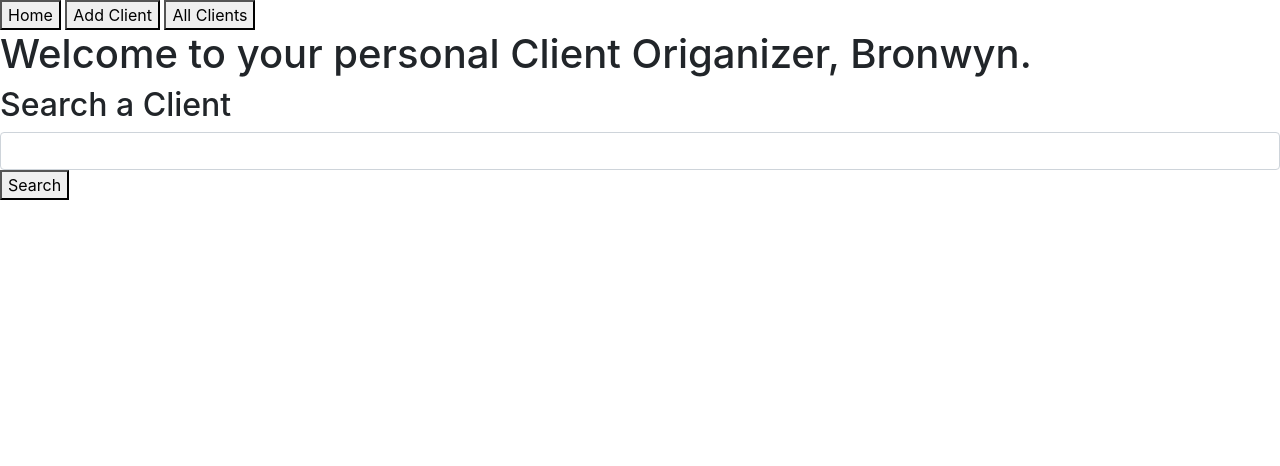
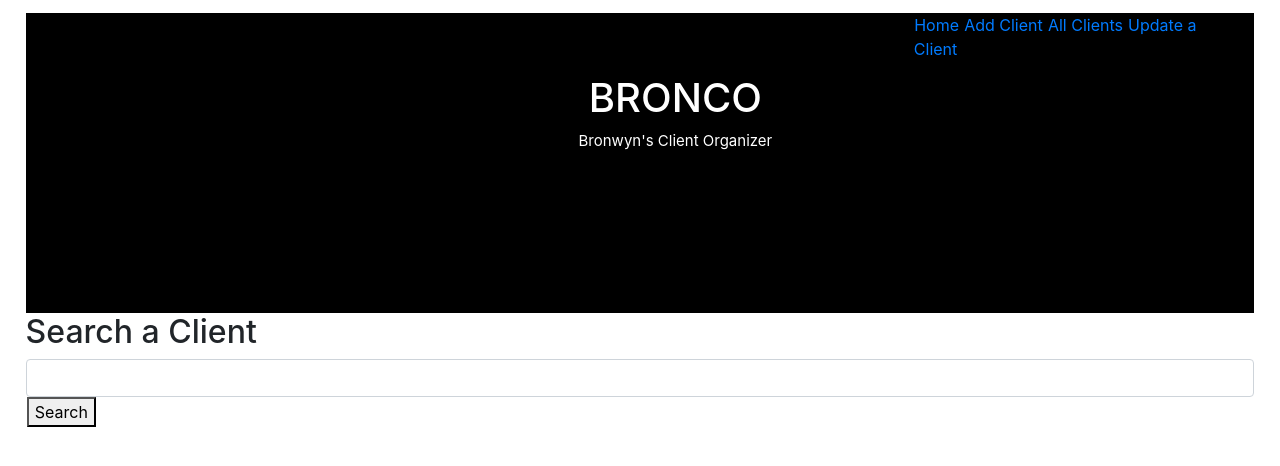
Before and after one commit to Etchmon/bron-co, a website: page public/home.html in a window 1280 px wide. Drawn offline with nearby package versions, Linux system fonts and the light colour scheme.

Commit message:
updated nav bar

```diff
--- a/public/home.html
+++ b/public/home.html
@@ -11,6 +11,9 @@
     <script src="https://code.jquery.com/jquery.js"></script>
 </head>
 <style>
+    body{
+        padding: 1% 2% 2% 2%;
+    }
     .well{
         text-align: center;
     }
@@ -22,16 +25,47 @@
     p{
         font-size: 15px;
     }
+
+    Nav{
+        height: 300px;
+        width: 100%;
+        background-color:black;
+    }
+
+    .navButtons{
+        display:black;
+        position:relative;
+        float: right;
+        padding-right: 1%;
+    }
+
+    .button{
+        margin-left: .1%;
+        margin-right: .1%;
+    }
+
+    .title{
+        color:white;
+        display: inline-block;
+        text-align: center;
+        padding-top:5%;
+        padding-left: 45%;
+    }
 </style>
+
 <body>
     <Nav>
-        <a href="/home"><button>Home</button></a>
-        <a href="/add"><button>Add Client</button></a>
-        <a href="/all"><button>All Clients</button></a>
+        <div class="navButtons">
+            <a class="button" href="/home">Home</a>
+            <a class="button" href="/add">Add Client</a>
+            <a class="button" href="/all">All Clients</a>
+            <a class="button" href="/update">Update a Client</a>
+        </div>
+        <div class="title">
+            <h1>BRONCO</h1>
+            <p>Bronwyn's Client Organizer</p>
+        </div>
     </Nav>
-    <div class="welcome">
-        <h1>Welcome to your personal Client Origanizer, Bronwyn.</h1>
-    </div>
     <div class="search">
         <h2>Search a Client</h2>
         <input type="text" class="form-control" id="clientQuery" name="clientQuery">
--- a/routes/htmlRoutes.js
+++ b/routes/htmlRoutes.js
@@ -17,8 +17,4 @@ module.exports = function(app) {
     app.get("/update", function(req, res) {
         res.sendFile(path.join(__dirname, "../public/update.html"))
     });
-
-    // app.get("*", function(req,res) {
-    //     res.sendFile(path.join(__dirname, "../public/home.html"))
-    // })
 };
```
Also changed, not shown: public/add.html (+12 -5 lines), public/all.html (+13 -3 lines), public/update.html (+40 -37 lines).
